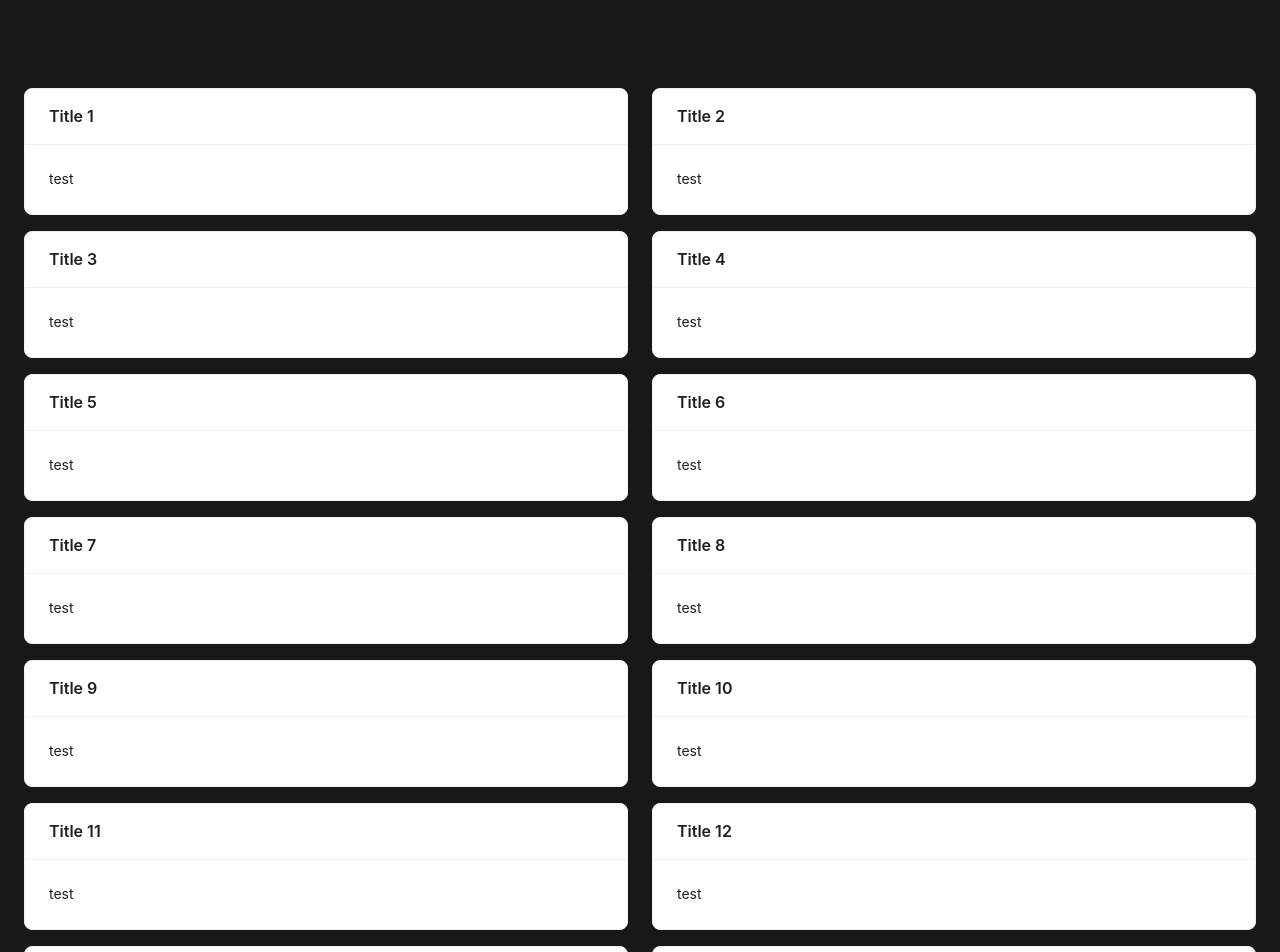
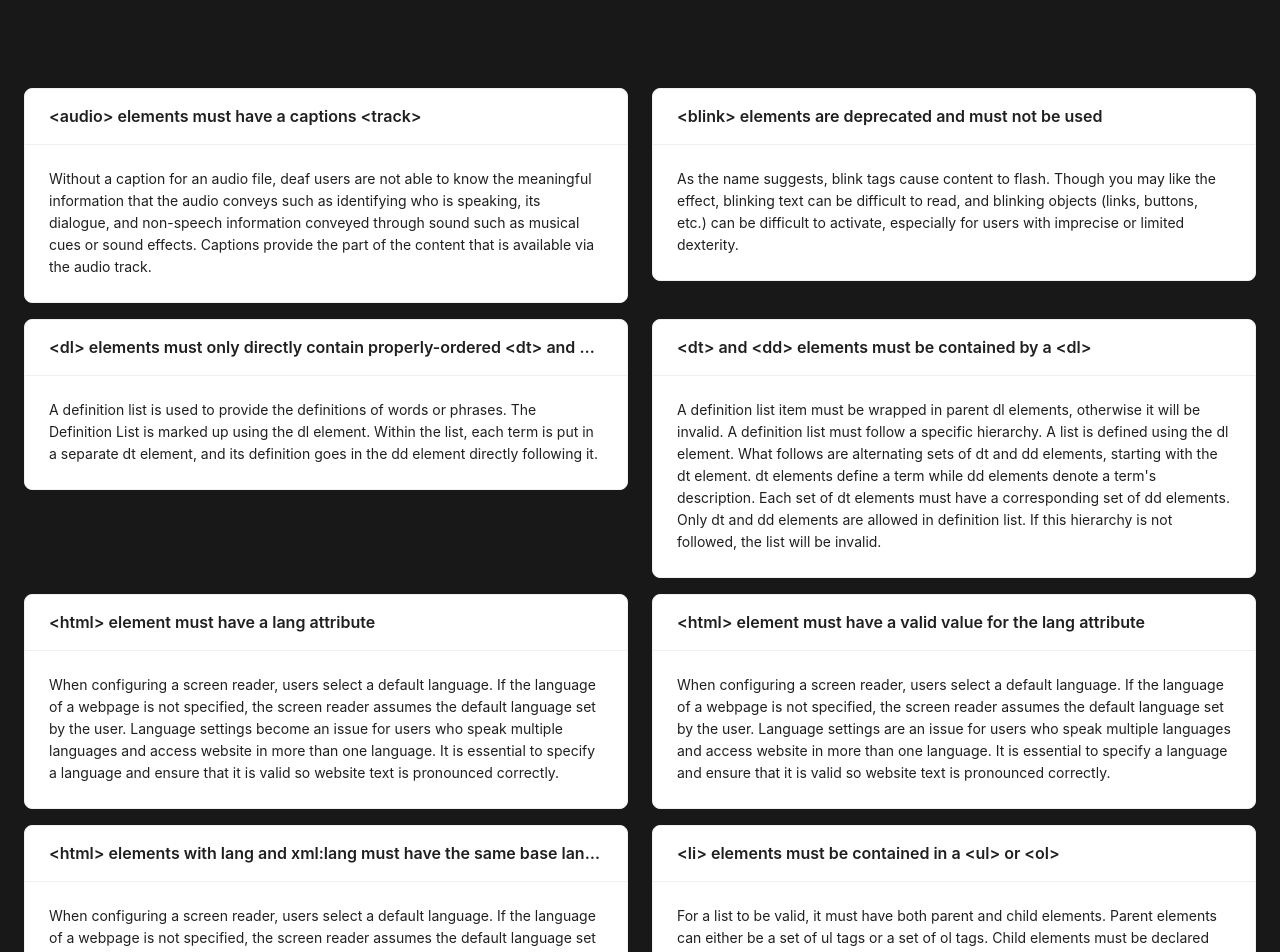
Before and after one commit to SmoIIy/charlie-tango-axe, a Next.js app: page /rules in a window 1280 px wide. Shown: the top 952 px of the page. Built offline with nearby package versions, Linux system fonts and the light colour scheme.

Commit message:
content :DD

```diff
--- a/src/app/rules/page.jsx
+++ b/src/app/rules/page.jsx
@@ -7,64 +7,65 @@ import { Card, List, ConfigProvider } from "antd";
 
 const data = [
   {
-    title: "Title 1",
-    content: "test",
+    title: "<audio> elements must have a captions <track>",
+    content: "Without a caption for an audio file, deaf users are not able to know the meaningful information that the audio conveys such as identifying who is speaking, its dialogue, and non-speech information conveyed through sound such as musical cues or sound effects. Captions provide the part of the content that is available via the audio track.",
   },
   {
-    title: "Title 2",
-    content: "test",
+    title: "<blink> elements are deprecated and must not be used",
+    content: "As the name suggests, blink tags cause content to flash. Though you may like the effect, blinking text can be difficult to read, and blinking objects (links, buttons, etc.) can be difficult to activate, especially for users with imprecise or limited dexterity.",
   },
   {
-    title: "Title 3",
-    content: "test",
+    title: "<dl> elements must only directly contain properly-ordered <dt> and <dd> groups, <script>, or <template> elements",
+    content: "Screen readers have a specific way of announcing definition lists. When such lists are not properly marked up, this creates the opportunity for confusing or inaccurate screen reader output.",
+    content: "A definition list is used to provide the definitions of words or phrases. The Definition List is marked up using the dl element. Within the list, each term is put in a separate dt element, and its definition goes in the dd element directly following it.",
   },
   {
-    title: "Title 4",
-    content: "test",
+    title: "<dt> and <dd> elements must be contained by a <dl>",
+    content: "A definition list item must be wrapped in parent dl elements, otherwise it will be invalid. A definition list must follow a specific hierarchy. A list is defined using the dl element. What follows are alternating sets of dt and dd elements, starting with the dt element. dt elements define a term while dd elements denote a term's description. Each set of dt elements must have a corresponding set of dd elements. Only dt and dd elements are allowed in definition list. If this hierarchy is not followed, the list will be invalid.",
   },
   {
-    title: "Title 5",
-    content: "test",
+    title: "<html> element must have a lang attribute",
+    content: "When configuring a screen reader, users select a default language. If the language of a webpage is not specified, the screen reader assumes the default language set by the user. Language settings become an issue for users who speak multiple languages and access website in more than one language. It is essential to specify a language and ensure that it is valid so website text is pronounced correctly.",
   },
   {
-    title: "Title 6",
-    content: "test",
+    title: "<html> element must have a valid value for the lang attribute",
+    content: "When configuring a screen reader, users select a default language. If the language of a webpage is not specified, the screen reader assumes the default language set by the user. Language settings are an issue for users who speak multiple languages and access website in more than one language. It is essential to specify a language and ensure that it is valid so website text is pronounced correctly.",
   },
   {
-    title: "Title 7",
-    content: "test",
+    title: "<html> elements with lang and xml:lang must have the same base language",
+    content: "When configuring a screen reader, users select a default language. If the language of a webpage is not specified, the screen reader assumes the default language set by the user. Multiple languages are an issue for users who speak and access websites in multiple languages. It is essential to specify a default language and ensure that it is valid for screen readers to function correctly.",
   },
   {
-    title: "Title 8",
-    content: "test",
+    title: "<li> elements must be contained in a <ul> or <ol>",
+    content: "For a list to be valid, it must have both parent and child elements. Parent elements can either be a set of ul tags or a set of ol tags. Child elements must be declared inside of these tags using the li tag. Screen readers notify users when they come to a list, and tell them how many items are in a list. Announcing the number of items in a list and the current list item helps listeners know what they are listening to, and what to expect as they listen to it.",
   },
   {
-    title: "Title 9",
-    content: "test",
+    title: "<marquee> elements are deprecated and must not be used",
+    content: "The marquee element creates scrolling text that is difficult to read and click on. Beyond that, it can be distracting to viewers, especially to those with low vision, cognitive disabilities, or attention deficits. People with attention deficits or cognitive disabilities could become distracted by content that scrolls. If scrolling content contains links, people with limited fine motor abilities may not be able to click on the links accurately. Users with visual impairments may not be able to see the scrolling text with enough acuity to know what the content says.",
   },
   {
-    title: "Title 10",
-    content: "test",
+    title: "<object> elements must have alternate text",
+    content: "Screen readers have no way of translating non-text content into text announced to users. Instead, they read out alternative text. For screen reader users to obtain the information contained in embedded object elements which must contain short, descriptive alternative text. The object element defines an embedded object within a document. It is used to embed multimedia (audio, video, applets, etcetera.) or another web page into the document. The object element needs a text alternative so that users of screen readers know the contents of the object.",
   },
   {
-    title: "Title 11",
-    content: "test",
+    title: "<ul> and <ol> must only directly contain <li>, <script> or <template> elements",
+    content: "Screen readers have a specific way of announcing lists. This feature makes lists clearer to understand, but will only work if lists are properly structured. When content elements other than list items are contained within a set of list elements, screen readers cannot inform the listener that they are listening to items within the list.",
   },
   {
-    title: "Title 12",
-    content: "test",
+    title: "<video> elements must have a <track> for captions",
+    content: "If a video has no caption, deaf users have limited or no access to the information contained in it. Even if a captions track is available, ensure that it contains all meaningful information in the video, not just dialogue.",
   },
   {
-    title: "Title 13",
-    content: "test",
+    title: "<video> elements must have an audio description <track>",
+    content: "While blind people can hear the audio content of videos with no issue, they miss visual aspects of films such as facial expressions and scenes. Many things happen in movies that are completely visual, with no auditory component. For example, a person can make a facial expression, but not say any words. The camera can show a mountain scene, but no one in the movie says ¨this is a mountain scene.¨ There is much visual information that blind people miss completely without audio. Audio descriptions are the solution to make visual information in movies accessible to blind people.",
   },
   {
-    title: "Title 14",
-    content: "test",
+    title: "accesskey attribute value must be unique",
+    content: "Specifying a accesskey attribute value for some part of a document allows users to quickly activate or move the focus to a specific element by pressing the specified key (usually in combination with the alt key). Duplicating accesskey values creates unexpected effects that ultimately make the page less accessible.",
   },
   {
-    title: "Title 15",
-    content: "test",
+    title: "Active <area> elements must have alternate text",
+    content: "Screen readers have no way of translating images into words. It is important that all images, including image maps, have alt text values. Screen readers typically announce the filename of the image if alternative text is missing. Filenames do not adequately describe images and are not helpful to screen reader users.",
   },
 ];
 const App = () => (
```
